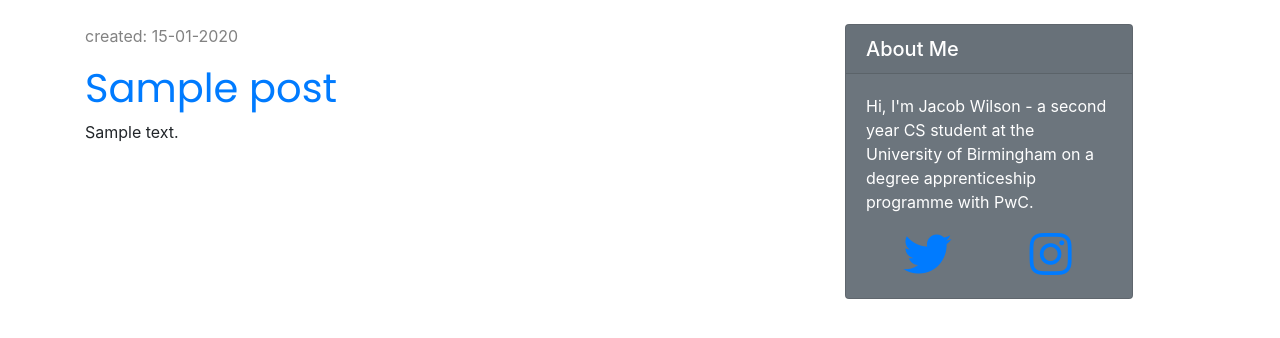
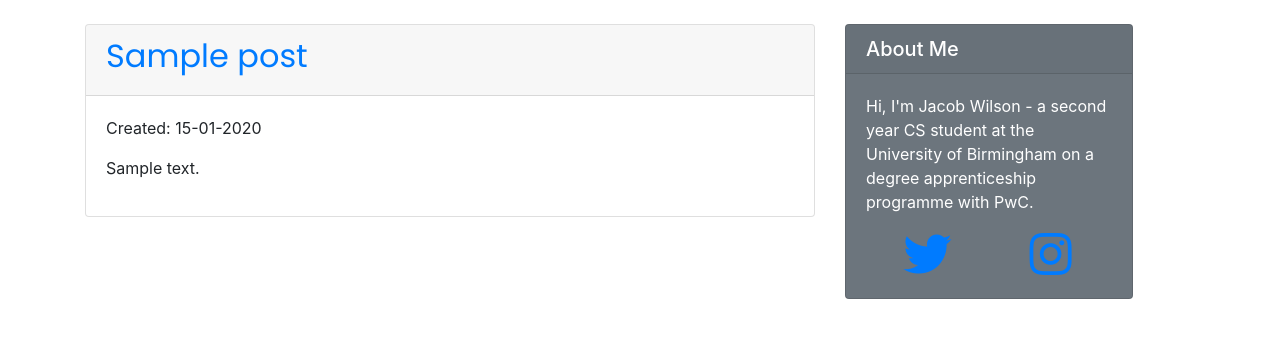
Before and after one commit to jac0bwilson/bridging-coursework, a Django app: template blog/templates/blog/post_draft_list.html in a window 1280 px wide. Shown: the part 56-394 px from the top of the page. Run offline with Django 3.2, Linux system fonts and the light colour scheme; the template is opened without the code that fills it: values that come from a table or form of the project are taken from there, others are empty; tables that the repository leaves empty hold one stand-in row (values such as "Sample post"); parts of the project's set-up code (start-up, migrations or seed data) failed here and were passed over; some libraries are stand-ins or nearby versions.

Commit message:
Update draft list to have same interface as post list

```diff
--- a/blog/templates/blog/post_draft_list.html
+++ b/blog/templates/blog/post_draft_list.html
@@ -1,11 +1,19 @@
 {% extends 'base.html' %}
+{% load markdown_extras %}
 
 {% block content %}
 {% for post in posts %}
-<div class="post">
-    <p class="date">created: {{ post.created_date|date:'d-m-Y' }}</p>
-    <h1><a href="{% url 'post_detail' pk=post.pk %}">{{ post.title }}</a></h1>
-    <p>{{ post.text|truncatechars:200 }}</p>
+<div class="card">
+    <div class="card-header">
+        <h2><a href="{% url 'post_detail' pk=post.pk %}">{{ post.title }}</a></h2>
+    </div>
+    <div class="card-body">
+        <div class="card-title">
+            Created: {{ post.created_date | date:'d-m-Y' }}
+        </div>
+        <p class="card-text">{{ post.text | markdown | safe | slice:":200" }}</p>
+    </div>
 </div>
+<br>
 {% endfor %}
 {% endblock %}
```
